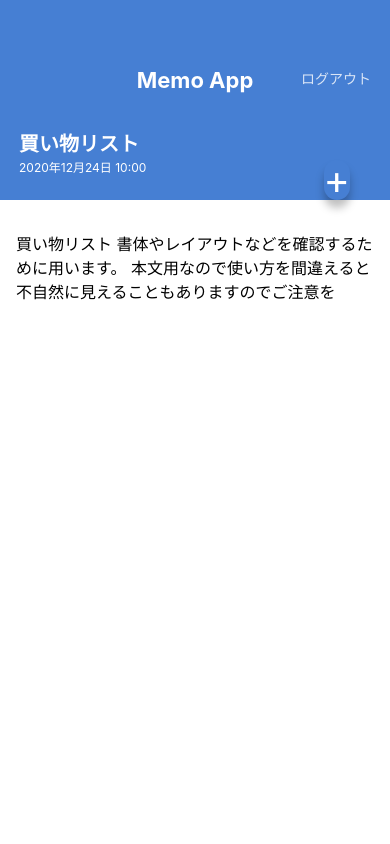
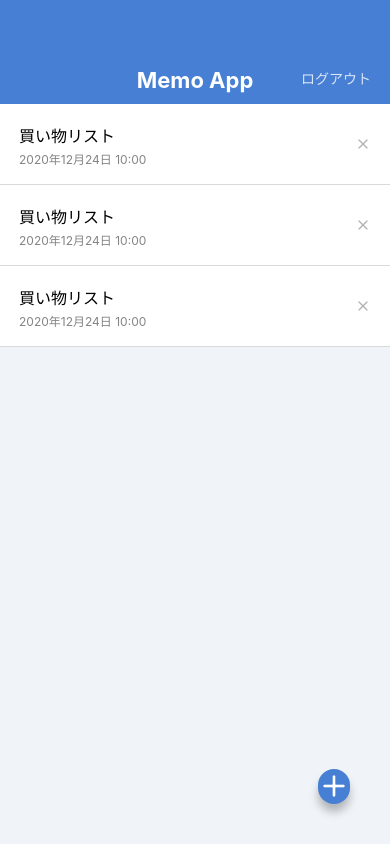
Before and after one commit to kazuki846/my-app, a React Native app: screen / in a window 390 px wide. Built offline with nearby package versions, Linux system fonts and the light colour scheme.

Commit message:
Install @expo/vector-icons

```diff
--- a/App.jsx
+++ b/App.jsx
@@ -1,10 +1,9 @@
 import React from 'react';
 import MemoListScreen from './src/screens/MemoListScreen';
-import MemoDetailScreen from './src/screens/MemoDetailScreen';
+// import MemoDetailScreen from './src/screens/MemoDetailScreen';
 
 export default function App() {
   return (
-
-    <MemoDetailScreen />
+    <MemoListScreen />
   );
 }
--- a/package.json
+++ b/package.json
@@ -9,6 +9,7 @@
     "web": "expo start --web"
   },
   "dependencies": {
+    "@expo/vector-icons": "^13.0.0",
     "expo": "^47.0.14",
     "expo-status-bar": "~1.6.0",
     "prop-types": "^15.8.1",
--- a/src/components/CircleButton.jsx
+++ b/src/components/CircleButton.jsx
@@ -1,35 +1,32 @@
 import React from 'react';
-import { View, Text, StyleSheet } from 'react-native';
+import { View, StyleSheet } from 'react-native';
 import { string, shape } from 'prop-types';
+import { Feather } from '@expo/vector-icons';
 
 export default function CircleButton(props) {
-  const { children, style } = props;
+  const { style, name } = props;
   return (
     <View style={[styles.circleButton, style]}>
-      <Text style={styles.circleButtonLabel}>{children}</Text>
+      <Feather name={name} size={32} color="white" />
     </View>
   );
 }
 
 CircleButton.propTypes = {
-  children: string.isRequired,
   style: shape(),
+  name: string.isRequired,
 };
 
 CircleButton.defaultProps = {
   style: null,
 };
 
-CircleButton.propTypes = {
-  children: string.isRequired,
-};
-
 const styles = StyleSheet.create({
   circleButton: {
     backgroundColor: '#467FD3',
-    Width: 100,
-    Height: 100,
-    borderRadius: 50,
+    Width: 64,
+    Height: 64,
+    borderRadius: 32,
     justifyContent: 'center',
     alignItems: 'center',
     position: 'absolute',
--- a/src/components/MemoList.jsx
+++ b/src/components/MemoList.jsx
@@ -1,3 +1,4 @@
+import { Feather } from '@expo/vector-icons';
 import React from 'react';
 import { View, Text, StyleSheet } from 'react-native';
 
@@ -10,7 +11,7 @@ export default function MemoList() {
           <Text style={styles.memoListItemDate}>2020年12月24日 10:00</Text>
         </View>
         <View>
-          <Text>X</Text>
+          <Feather name="x" size={16} color="#B0B0B0" />
         </View>
       </View>
 
@@ -20,7 +21,7 @@ export default function MemoList() {
           <Text style={styles.memoListItemDate}>2020年12月24日 10:00</Text>
         </View>
         <View>
-          <Text>X</Text>
+          <Feather name="x" size={16} color="#B0B0B0" />
         </View>
       </View>
 
@@ -30,7 +31,7 @@ export default function MemoList() {
           <Text style={styles.memoListItemDate}>2020年12月24日 10:00</Text>
         </View>
         <View>
-          <Text>X</Text>
+          <Feather name="x" size={16} color="#B0B0B0" />
         </View>
       </View>
     </View>
--- a/src/screens/MemoDetailScreen.jsx
+++ b/src/screens/MemoDetailScreen.jsx
@@ -1,5 +1,7 @@
 import React from 'react';
-import { View, ScrollView, Text, StyleSheet } from 'react-native';
+import {
+  View, ScrollView, Text, StyleSheet,
+} from 'react-native';
 
 import AppBar from '../components/AppBar';
 import CircleButton from '../components/CircleButton';
@@ -21,7 +23,7 @@ export default function MemoDetailScreen() {
         </Text>
       </ScrollView>
 
-      <CircleButton style={{ top: 160, bottom: 'auto' }}>+</CircleButton>
+      <CircleButton style={{ top: 160, bottom: 'auto' }} name="plus" />
 
     </View>
   );
--- a/src/screens/MemoListScreen.jsx
+++ b/src/screens/MemoListScreen.jsx
@@ -10,7 +10,7 @@ export default function MemoListScreen() {
     <View style={styles.container}>
       <AppBar />
       <MemoList />
-      <CircleButton>+</CircleButton>
+      <CircleButton name="plus" />
     </View>
   );
 }
```
Also changed, not shown: 1 other file (tests, documents, lock files or other folders).
